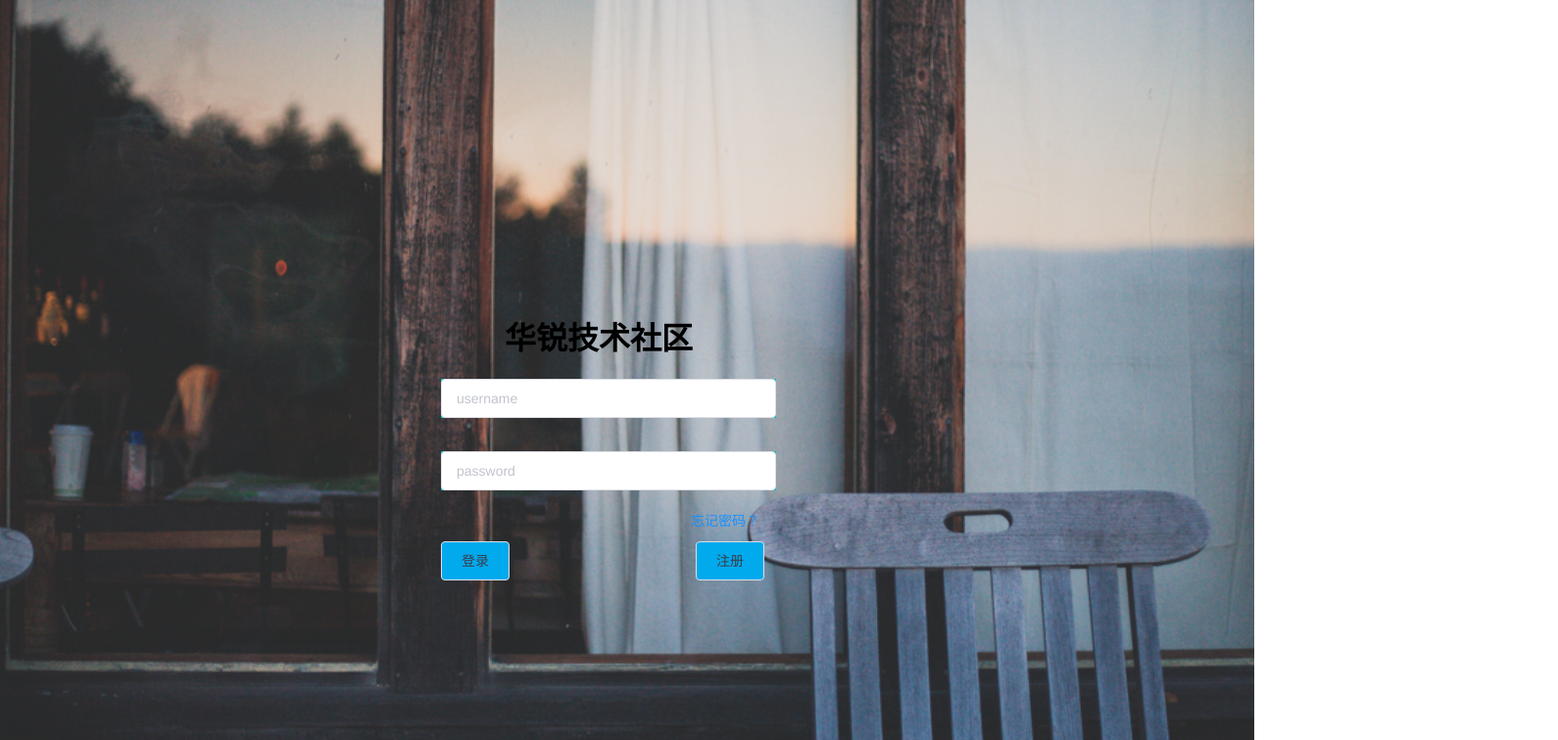
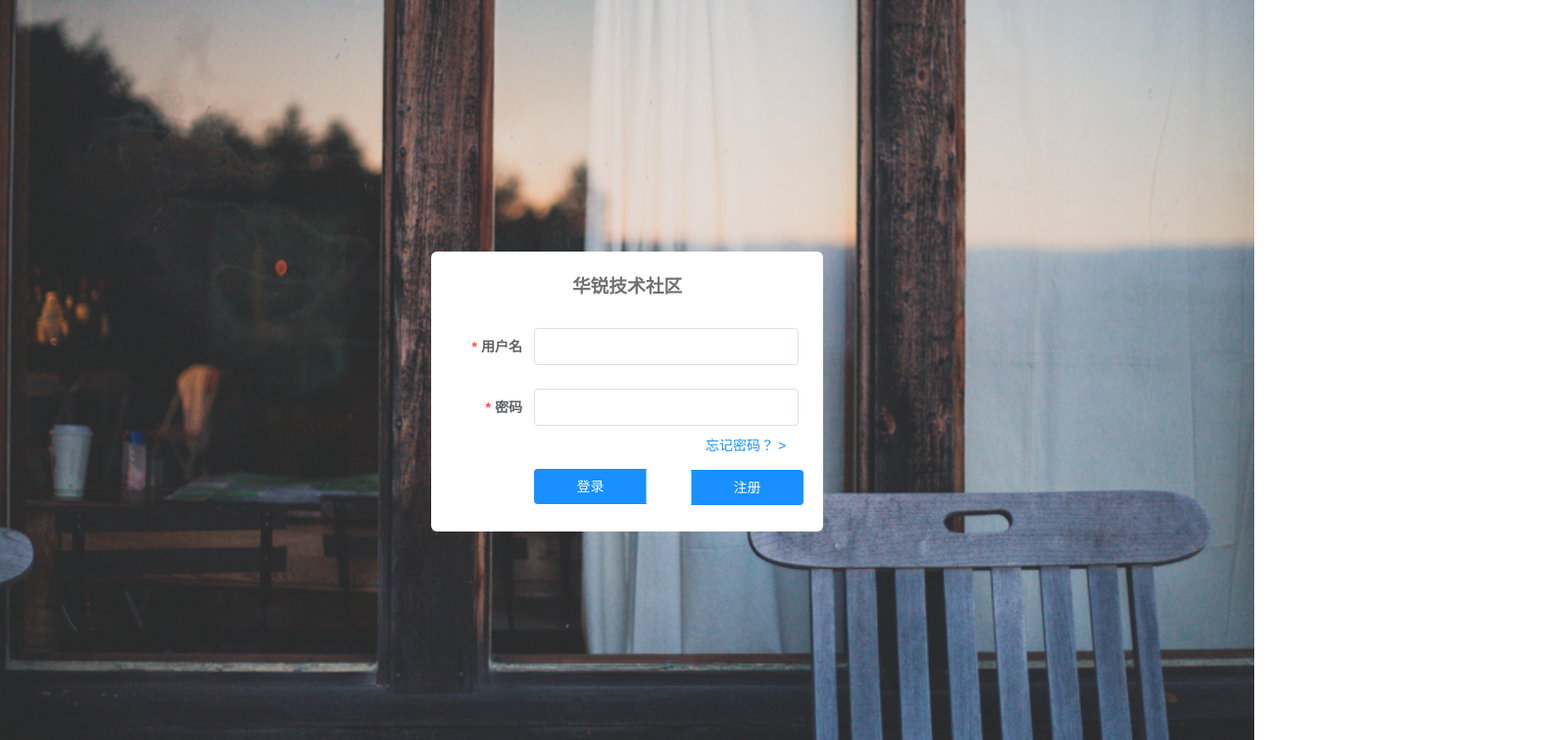
Before and after one commit to zhaofengart/zhifou-vue, a Vue app: page /#/login in a window 1280 px wide. Shown: the top 756 px of the page at 98% size, 1590 px wide, since content can reach past the window. Built offline with nearby package versions, Linux system fonts and the light colour scheme.

Commit message:
登录模块第四次，修复了上一个版本在IE浏览器中格式损坏的问题

```diff
--- a/src/views/login.vue
+++ b/src/views/login.vue
@@ -1,42 +1,56 @@
 <template>
-  <div class = "register">
-    <el-row style="bottom: -50px; left: 380px;">
-      <el-col :xs="24">
-        <h1 style = "margin-left: 65px">华锐技术社区</h1>
-        <el-input style="width: 30%;
-                color: rgb(30, 159, 255);
-                background-color: rgb(0, 186, 189);
-                border-top-color: rgb(117, 26, 26);"
-                  v-model="loginForm.username"
-                  placeholder="username"
+  <div class="login">
+    <el-form ref="registerForm" :model="registerForm" :rules="registerRules" class="login-form" label-width="80px">
+      <h3 class="title">华锐技术社区</h3>
+      <el-form-item prop="username" label="用户名">
+        <el-input v-model="registerForm.username"
                   type="text"
-                  show-word-limit clearable>
+                  auto-complete="off"
+                  show-word-limit clearable
+        >
         </el-input>
-      </el-col>
-      <el-col :xs="24">
-        <el-input style="width: 30%;
-                color: rgb(1, 170, 237);
-                background-color: rgb(0, 186, 189);
-                margin-top: 34px;
-                margin-bottom: 34px;"
-                  v-model="loginForm.password"
-                  placeholder="password"
-                  type="text"
-                  show-word-limit clearable show-password>
+      </el-form-item>
+      <el-form-item prop="password" label="密码">
+        <el-input
+          v-model="registerForm.password"
+          type="password"
+          auto-complete="off"
+          show-word-limit clearable show-password
+        >
         </el-input>
-      </el-col>
-      <el-link @click="handelFindPassword" style="margin-top: -25px;margin-left: 250px" icon="el-icon-findpassword" type="primary">忘记密码？</el-link>
-      <el-col :xs="24">
-        <el-button @click="handellogin" style="background-color: rgb(1, 170, 237);
-                        color: rgb(57, 61, 73);">
-          登录</el-button>
-        <el-button @click.native.prevent="handelregister"
-                   style="margin-left: 190px;
-                   background-color: rgb(1, 170, 237);
-                   color: rgb(57, 61, 73);">
-          注册</el-button>
-      </el-col>
-    </el-row>
+      </el-form-item>
+      <el-link  @click="findPassWord"
+                style="margin-top: -25px;margin-left: 250px"
+                icon="el-icon-findpassword"
+                type="primary">忘记密码？ >
+      </el-link>
+      <el-form-item style="width:50%;">
+        <el-button-group>
+          <el-button
+            :loading="loading"
+            size="medium"
+            type="primary"
+            style="width:50%;"
+            @click.native.prevent="handlelogin"
+          >
+            <span v-if="!loading">登录</span>
+          </el-button>
+          <el-button
+            :loading="loading"
+            size="medium"
+            type="primary"
+            style="width:50%; margin-left: 160px;margin-top: -35.5px"
+            @click.native.prevent="handleRegister"
+          >
+            <span v-if="!loading">注册</span>
+          </el-button>
+        </el-button-group>
+      </el-form-item>
+    </el-form>
+    <!--  底部  -->
+    <div class="el-login-footer">
+      <span>Copyright © 2020 zhifou.huarui All Rights Reserved.</span>
+    </div>
   </div>
 </template>
 
@@ -44,36 +58,80 @@
   import { Message } from 'element-ui'
 
   export default {
-    name: "register",
+    name: "Register",
     data() {
       return {
-        loginForm: {
-          username: "",
-          password: "",
+        registerForm: {
+          username: '',
+          password: '',
         },
-        };
+        registerRules: {
+          username: [
+            { required: true, trigger: 'blur', message: '用户名不能为空' }
+          ],
+          password: [
+            { required: true, trigger: 'blur', message: '密码不能为空' }
+          ],
+        },
+        loading: false,
+      };
+    },
+    methods: {
+      handlelogin (){
+        this.$refs.registerForm.validate(valid => {
+          if (valid) {
+            Message.success({message: '你点击了登录按钮'})
+          }
+        })
       },
-    methods:{
-      handelregister (){
-        this.$router.push({path:'register'})
+      handleRegister () {
+        this.$router.push({path: 'register'})
       },
-      handelFindPassword (){
-        this.$router.push({path:'findPassword'})
-      },
-      handellogin (){
-        Message.success({message: '登录成功！'})
+      findPassWord (){
+        this.$router.push({path: 'findPassWord'})
       }
     }
-  };
+  }
 </script>
 
 <style rel="stylesheet/scss" lang="scss">
-  .register {
+  .login {
     display: flex;
     justify-content: center;
     align-items: center;
     height: 100%;
     background-image: url("../assets/image/login-background.jpg");
+    background-color: #b8e5f8;
     background-size: cover;
   }
+  .title {
+    margin: 0px auto 30px auto;
+    text-align: center;
+    color: #707070;
+  }
+
+  .login-form {
+    border-radius: 6px;
+    background: #ffffff;
+    width: 400px;
+    padding: 25px 25px 5px 25px;
+    .el-input {
+      height: 38px;
+      input {
+        height: 38px;
+      }
+    }
+  }
+  .el-login-footer {
+    height: 40px;
+    line-height: 40px;
+    position: fixed;
+    bottom: 0;
+    width: 100%;
+    text-align: center;
+    color: #fff;
+    font-family: Arial;
+    font-size: 12px;
+    letter-spacing: 1px;
+  }
 </style>
```
